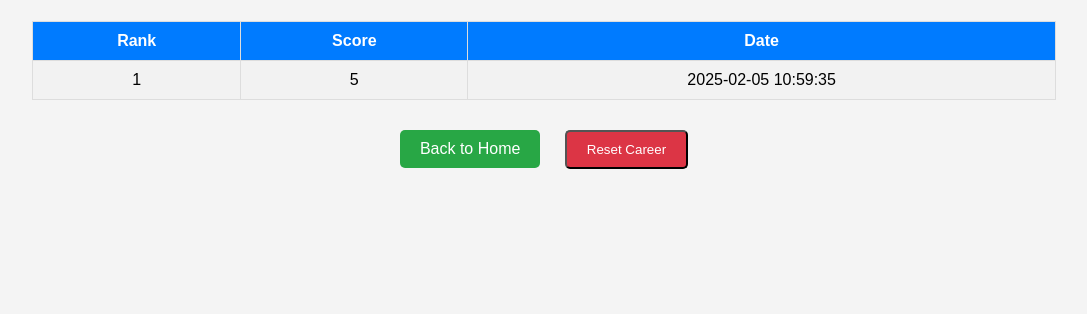
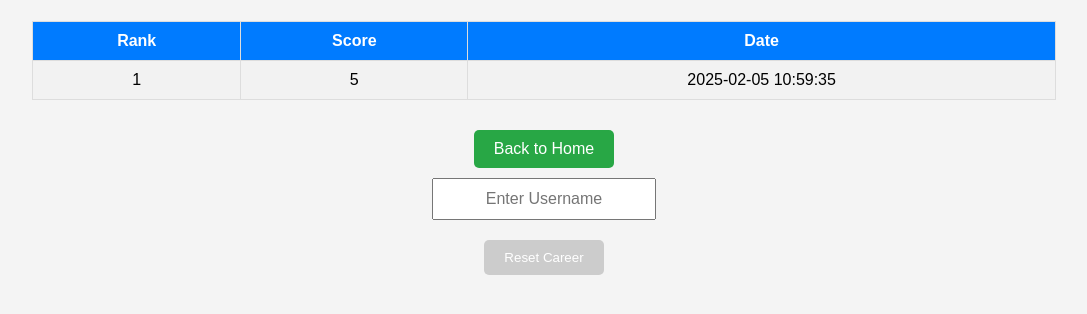
Before and after one commit to W4LKX/guesstheword, a Flask app: page /history in a window 1280 px wide. Shown: the part 97-411 px from the top of the page, without its empty margins (96-1183 px from the left). Run offline with Flask 3, Linux system fonts and the light colour scheme; data comes from the database, SQL or seed files in the repository.

Commit message:
Update career.html with username restriction

```diff
--- a/templates/career.html
+++ b/templates/career.html
@@ -44,12 +44,25 @@
             color: white;
             text-decoration: none;
             border-radius: 5px;
+            border: none;
+            cursor: pointer;
         }
         .btn-danger {
             background-color: #dc3545;
         }
         .btn:hover {
             opacity: 0.8;
+        }
+        .disabled {
+            background-color: #ccc;
+            cursor: not-allowed;
+        }
+        input {
+            padding: 10px;
+            font-size: 16px;
+            margin-bottom: 10px;
+            width: 200px;
+            text-align: center;
         }
     </style>
 </head>
@@ -74,9 +87,31 @@
 
     <div class="container">
         <a href="/" class="btn">Back to Home</a>
+        <br>
+
+        <!-- ช่องกรอกชื่อผู้ใช้ -->
+        <input type="text" id="username" placeholder="Enter Username" oninput="checkUser()">
+        <br>
+
+        <!-- ปุ่ม Reset Career -->
         <form action="{{ url_for('reset_career') }}" method="post" style="display:inline;">
-            <button type="submit" class="btn btn-danger">Reset Career</button>
+            <button type="submit" id="resetBtn" class="btn btn-danger disabled" disabled>Reset Career</button>
         </form>
     </div>
+
+    <script>
+        function checkUser() {
+            var username = document.getElementById("username").value;
+            var resetBtn = document.getElementById("resetBtn");
+
+            if (username === "mirabitzwalk") {
+                resetBtn.disabled = false;
+                resetBtn.classList.remove("disabled");
+            } else {
+                resetBtn.disabled = true;
+                resetBtn.classList.add("disabled");
+            }
+        }
+    </script>
 </body>
 </html>
```
